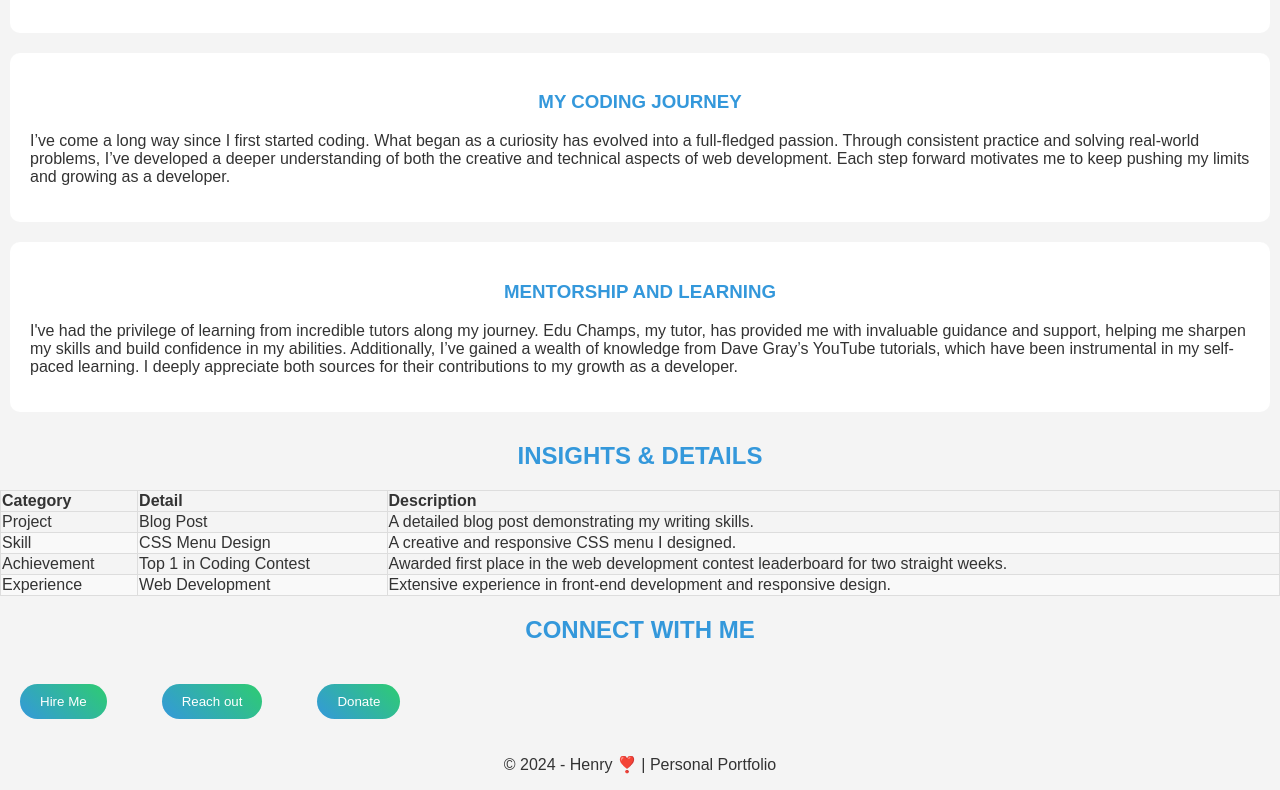
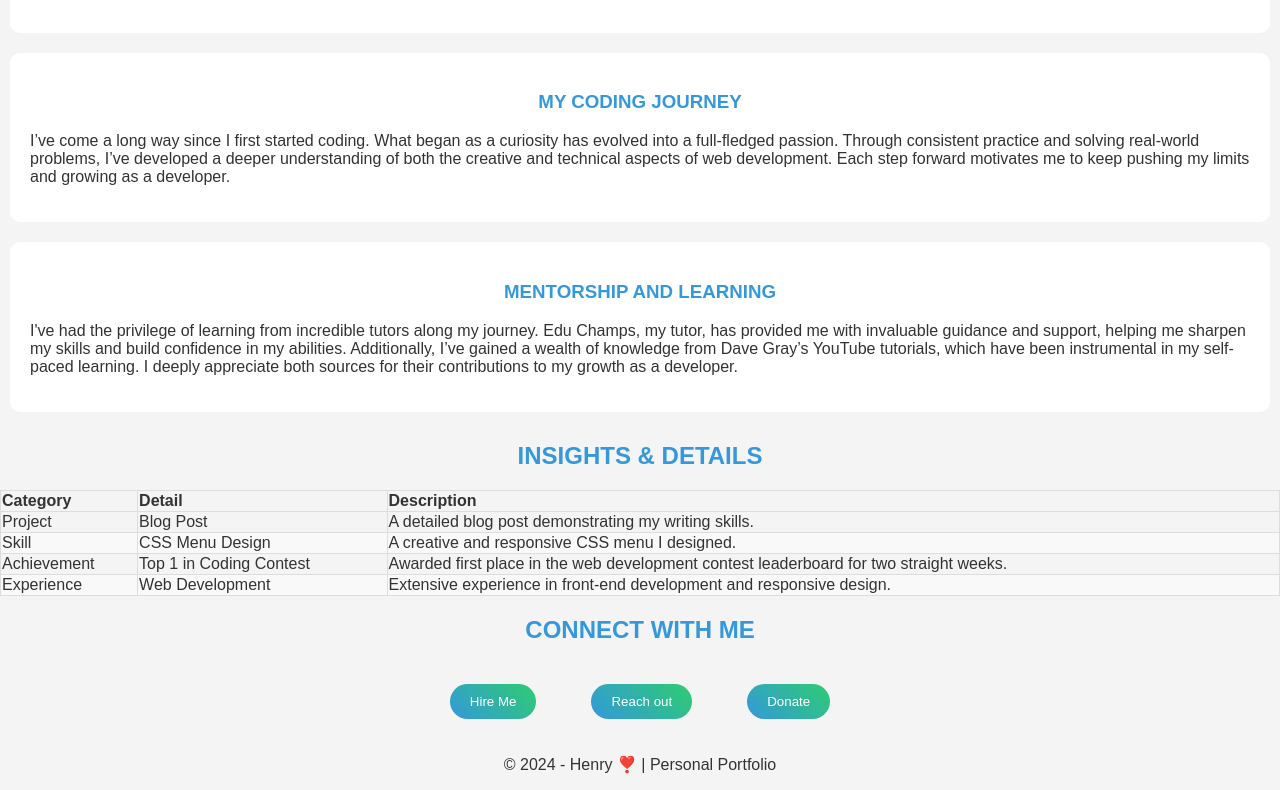
Before and after one commit to He-is-Henry/Olanrewaju-Basit, a plain HTML site: page index.html in a window 1280 px wide. Shown: the part 1064-1854 px from the top of the page. Drawn offline with Linux system fonts and the light colour scheme.

Commit message:
Update style.css

```diff
--- a/style.css
+++ b/style.css
@@ -152,12 +152,12 @@ tr:nth-child(even) {
   display: flex;
   flex-direction: row;
   gap: 15px;
-  flex-wrap: wrap;
+  flex-wrap: nowrap;
   align-content: center;
+  justify-content: center;
 }
 
 .button, .button1 {
-
   background: linear-gradient(45deg, var(--primary-color), var(--secondary-color));
 
   border: none;
```
